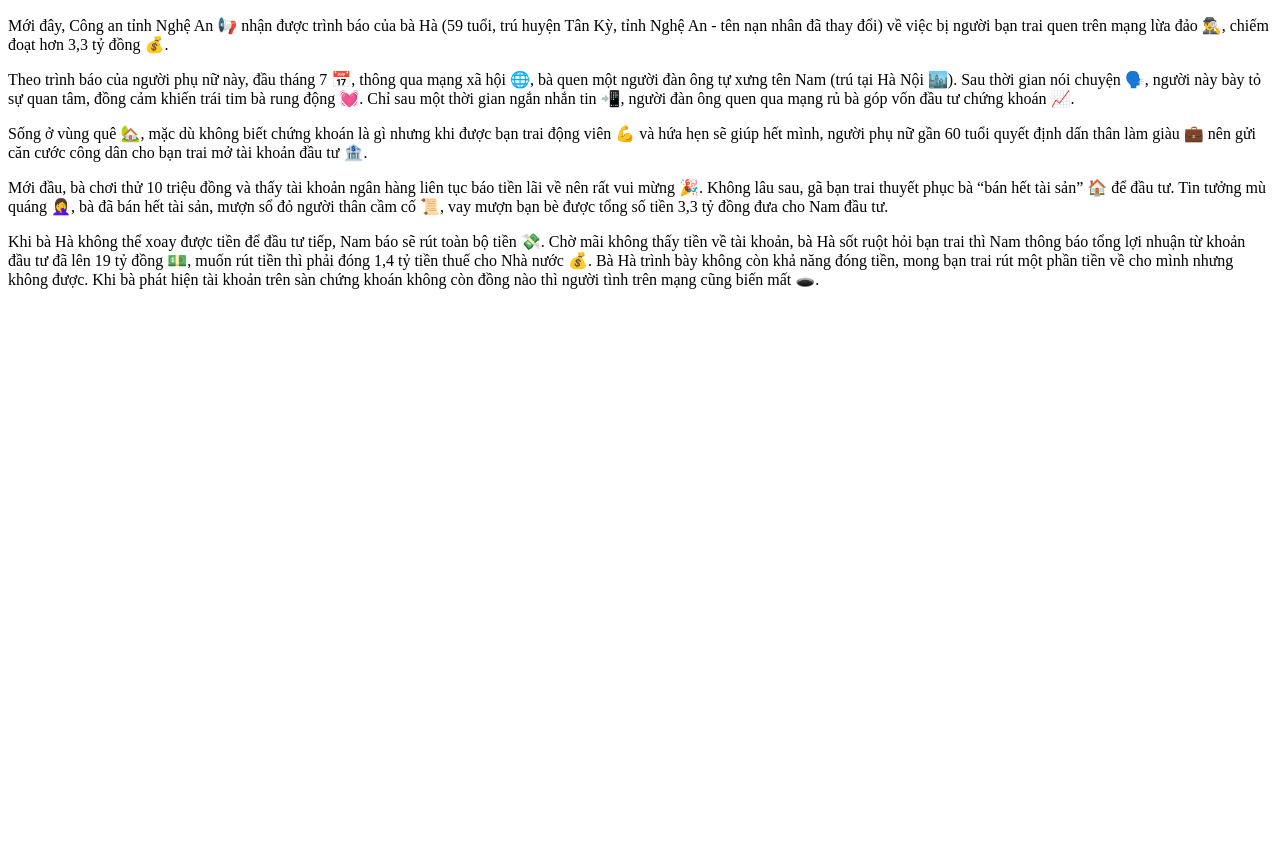
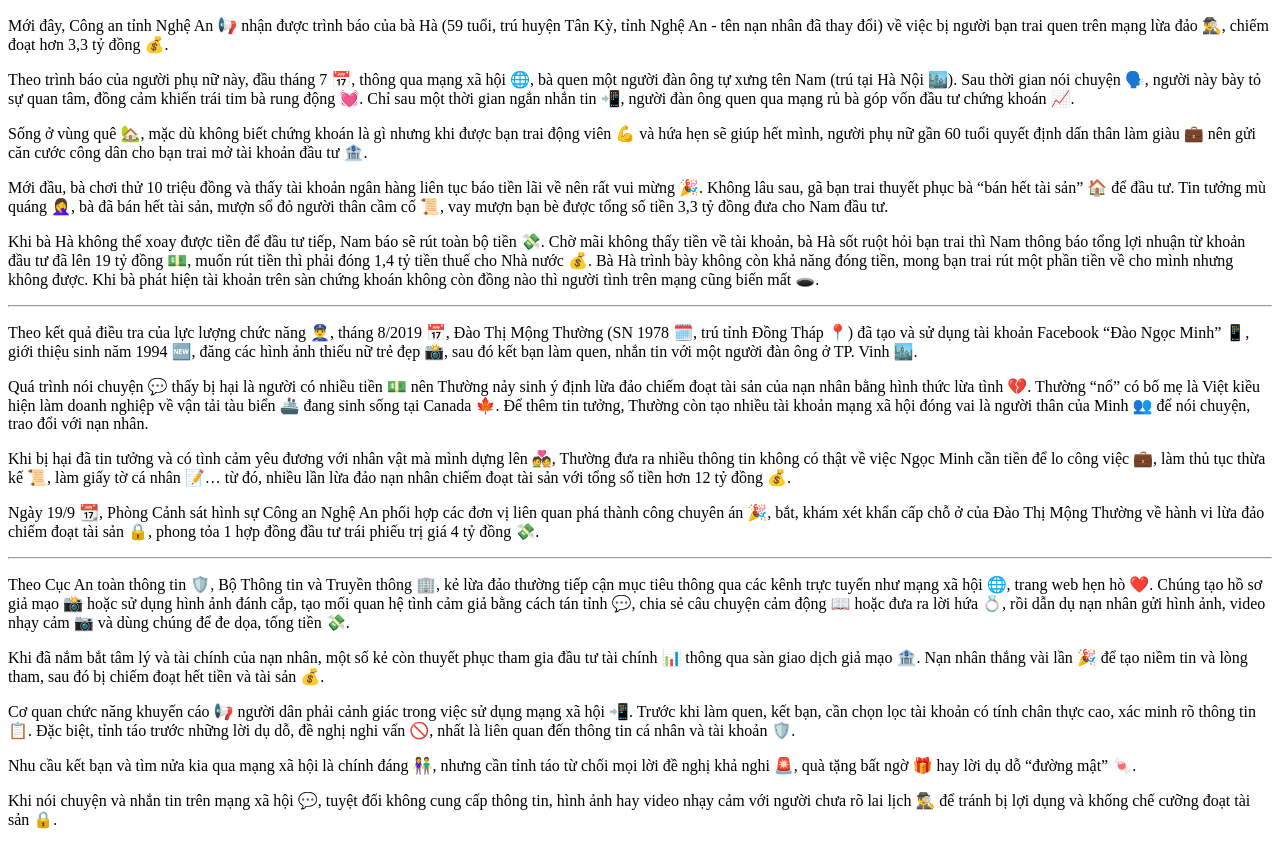
Before and after one commit to Thieu-Van-Hieu/F8-W3Band, a plain HTML site: page index.html in a window 1280 px wide. Before the commit the page ends 800 px from the top, so only its background shows below. Drawn offline with Linux system fonts and the light colour scheme.

Commit message:
Update index.html

```diff
--- a/index.html
+++ b/index.html
@@ -15,5 +15,27 @@
     <p>Mới đầu, bà chơi thử 10 triệu đồng và thấy tài khoản ngân hàng liên tục báo tiền lãi về nên rất vui mừng 🎉. Không lâu sau, gã bạn trai thuyết phục bà “bán hết tài sản” 🏠 để đầu tư. Tin tưởng mù quáng 🤦‍♀️, bà đã bán hết tài sản, mượn sổ đỏ người thân cầm cố 📜, vay mượn bạn bè được tổng số tiền 3,3 tỷ đồng đưa cho Nam đầu tư.</p>
 
     <p>Khi bà Hà không thể xoay được tiền để đầu tư tiếp, Nam báo sẽ rút toàn bộ tiền 💸. Chờ mãi không thấy tiền về tài khoản, bà Hà sốt ruột hỏi bạn trai thì Nam thông báo tổng lợi nhuận từ khoản đầu tư đã lên 19 tỷ đồng 💵, muốn rút tiền thì phải đóng 1,4 tỷ tiền thuế cho Nhà nước 💰. Bà Hà trình bày không còn khả năng đóng tiền, mong bạn trai rút một phần tiền về cho mình nhưng không được. Khi bà phát hiện tài khoản trên sàn chứng khoán không còn đồng nào thì người tình trên mạng cũng biến mất 🕳️.</p>
+
+    <hr>
+
+    <p>Theo kết quả điều tra của lực lượng chức năng 👮‍♂️, tháng 8/2019 📅, Đào Thị Mộng Thường (SN 1978 🗓️, trú tỉnh Đồng Tháp 📍) đã tạo và sử dụng tài khoản Facebook “Đào Ngọc Minh” 📱, giới thiệu sinh năm 1994 🆕, đăng các hình ảnh thiếu nữ trẻ đẹp 📸, sau đó kết bạn làm quen, nhắn tin với một người đàn ông ở TP. Vinh 🏙️.</p>
+
+    <p>Quá trình nói chuyện 💬 thấy bị hại là người có nhiều tiền 💵 nên Thường nảy sinh ý định lừa đảo chiếm đoạt tài sản của nạn nhân bằng hình thức lừa tình 💔. Thường “nổ” có bố mẹ là Việt kiều hiện làm doanh nghiệp về vận tải tàu biển 🚢 đang sinh sống tại Canada 🍁. Để thêm tin tưởng, Thường còn tạo nhiều tài khoản mạng xã hội đóng vai là người thân của Minh 👥 để nói chuyện, trao đổi với nạn nhân.</p>
+
+    <p>Khi bị hại đã tin tưởng và có tình cảm yêu đương với nhân vật mà mình dựng lên 💑, Thường đưa ra nhiều thông tin không có thật về việc Ngọc Minh cần tiền để lo công việc 💼, làm thủ tục thừa kế 📜, làm giấy tờ cá nhân 📝… từ đó, nhiều lần lừa đảo nạn nhân chiếm đoạt tài sản với tổng số tiền hơn 12 tỷ đồng 💰.</p>
+
+    <p>Ngày 19/9 📆, Phòng Cảnh sát hình sự Công an Nghệ An phối hợp các đơn vị liên quan phá thành công chuyên án 🎉, bắt, khám xét khẩn cấp chỗ ở của Đào Thị Mộng Thường về hành vi lừa đảo chiếm đoạt tài sản 🔒, phong tỏa 1 hợp đồng đầu tư trái phiếu trị giá 4 tỷ đồng 💸.</p>
+
+    <hr>
+
+    <p>Theo Cục An toàn thông tin 🛡️, Bộ Thông tin và Truyền thông 🏢, kẻ lừa đảo thường tiếp cận mục tiêu thông qua các kênh trực tuyến như mạng xã hội 🌐, trang web hẹn hò ❤️. Chúng tạo hồ sơ giả mạo 📸 hoặc sử dụng hình ảnh đánh cắp, tạo mối quan hệ tình cảm giả bằng cách tán tỉnh 💬, chia sẻ câu chuyện cảm động 📖 hoặc đưa ra lời hứa 💍, rồi dẫn dụ nạn nhân gửi hình ảnh, video nhạy cảm 📷 và dùng chúng để đe dọa, tống tiền 💸.</p>
+
+    <p>Khi đã nắm bắt tâm lý và tài chính của nạn nhân, một số kẻ còn thuyết phục tham gia đầu tư tài chính 📊 thông qua sàn giao dịch giả mạo 🏦. Nạn nhân thắng vài lần 🎉 để tạo niềm tin và lòng tham, sau đó bị chiếm đoạt hết tiền và tài sản 💰.</p>
+
+    <p>Cơ quan chức năng khuyến cáo 📢 người dân phải cảnh giác trong việc sử dụng mạng xã hội 📲. Trước khi làm quen, kết bạn, cần chọn lọc tài khoản có tính chân thực cao, xác minh rõ thông tin 📋. Đặc biệt, tỉnh táo trước những lời dụ dỗ, đề nghị nghi vấn 🚫, nhất là liên quan đến thông tin cá nhân và tài khoản 🛡️.</p>
+
+    <p>Nhu cầu kết bạn và tìm nửa kia qua mạng xã hội là chính đáng 👫, nhưng cần tỉnh táo từ chối mọi lời đề nghị khả nghi 🚨, quà tặng bất ngờ 🎁 hay lời dụ dỗ “đường mật” 🍬.</p>
+
+    <p>Khi nói chuyện và nhắn tin trên mạng xã hội 💬, tuyệt đối không cung cấp thông tin, hình ảnh hay video nhạy cảm với người chưa rõ lai lịch 🕵️‍♂️ để tránh bị lợi dụng và khống chế cưỡng đoạt tài sản 🔒.</p>
 </body>
 </html>
```
